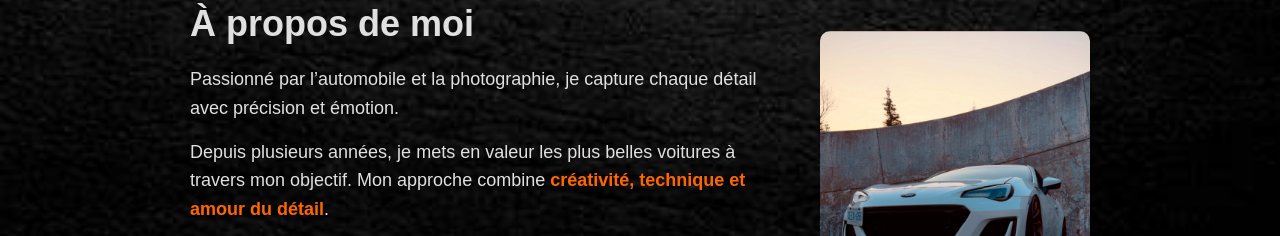
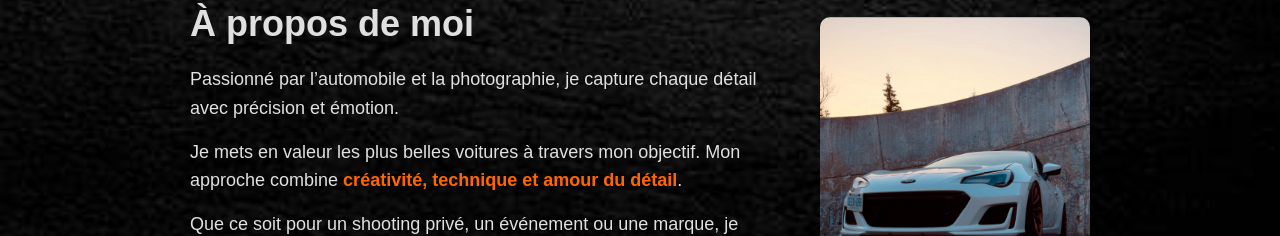
Before and after one commit to lololepro17/Aymeric, a plain HTML site: page index.html in a window 1280 px wide. Shown: the part 857-1093 px from the top of the page. Drawn offline with Linux system fonts and the light colour scheme.

Commit message:
Update about section content for clarity and conciseness

```diff
--- a/index.html
+++ b/index.html
@@ -38,7 +38,7 @@
     <div class="about-text">
       <h2>À propos de moi</h2>
       <p>Passionné par l’automobile et la photographie, je capture chaque détail avec précision et émotion.</p>
-      <p>Depuis plusieurs années, je mets en valeur les plus belles voitures à travers mon objectif. Mon approche combine <strong>créativité, technique et amour du détail</strong>.</p>
+      <p>Je mets en valeur les plus belles voitures à travers mon objectif. Mon approche combine <strong>créativité, technique et amour du détail</strong>.</p>
       <p>Que ce soit pour un shooting privé, un événement ou une marque, je travaille avec <strong>exigence et passion</strong> pour sublimer chaque véhicule.</p>
       <p><strong>Travaillons ensemble !</strong> Contactez-moi pour vos projets.</p>
       <a href="#contact" class="cta-button">Me contacter</a>
```
